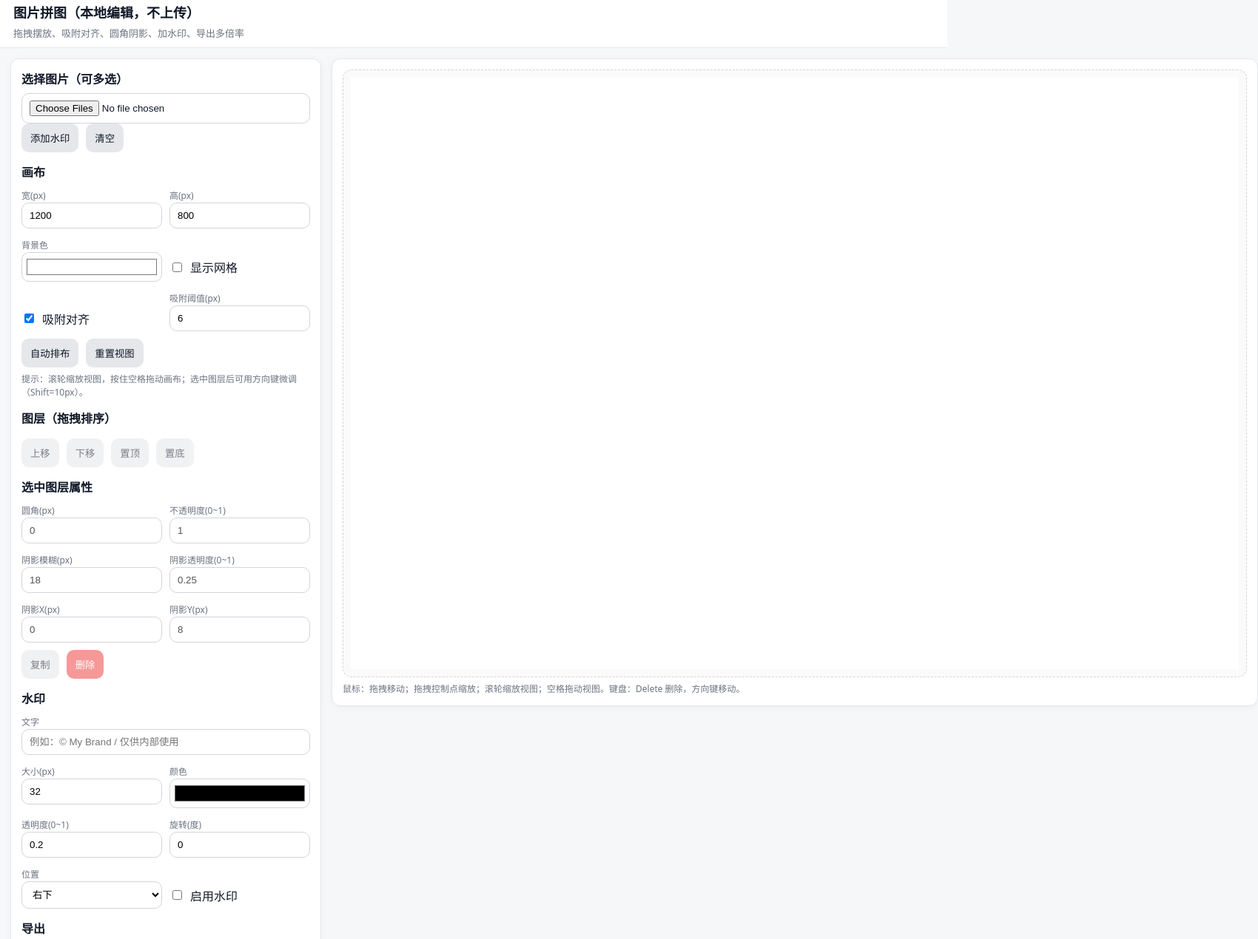
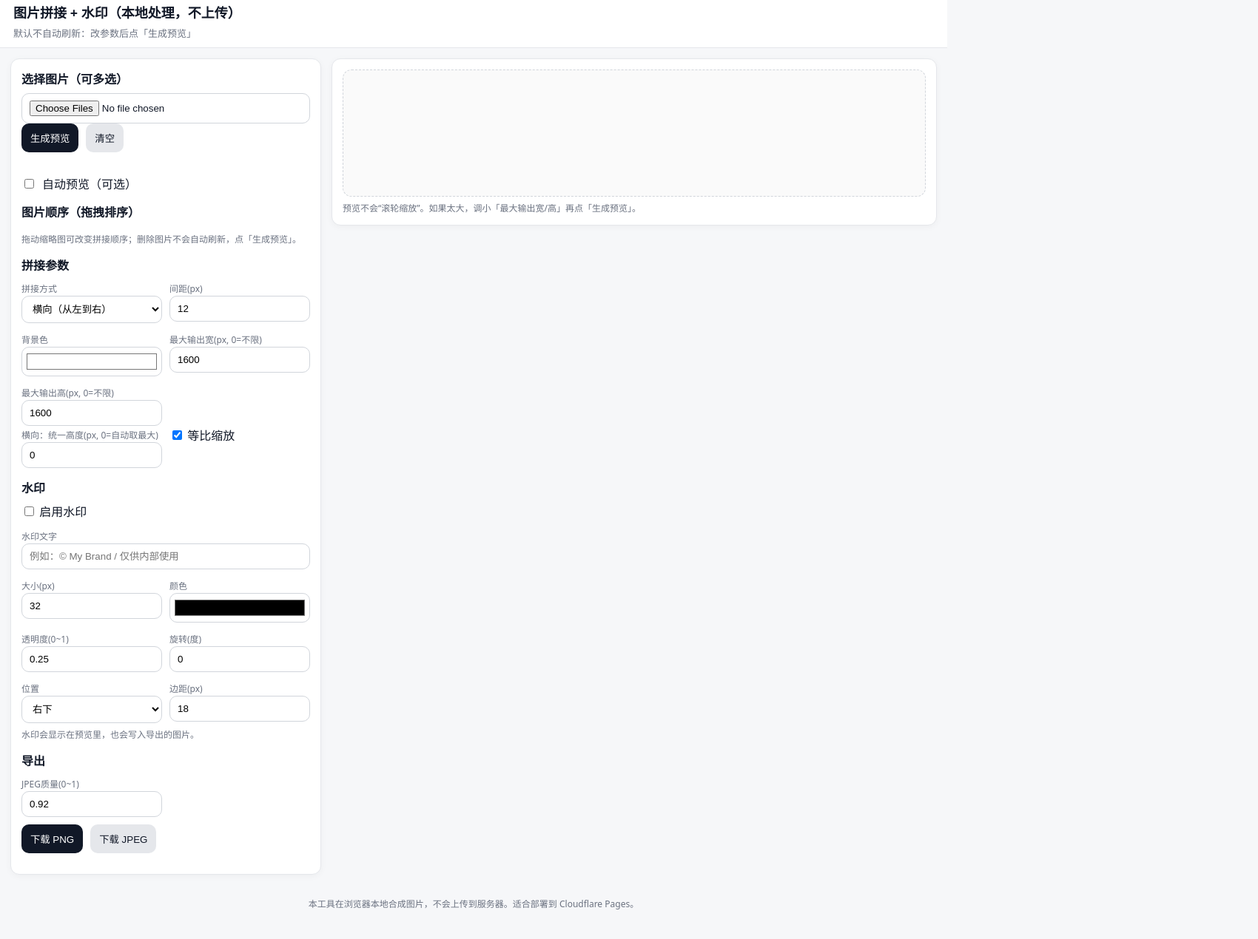
Before and after one commit to masalanice/image-stitcher, a plain HTML site: page index.html in a window 1280 px wide. Shown: the part 15-1285 px from the top of the page at 74% size, 1700 px wide, since content can reach past the window. After the commit the page ends 1264 px from the top, so only its background shows below. Drawn offline with Linux system fonts and the light colour scheme.

Commit message:
Update index.html

```diff
--- a/index.html
+++ b/index.html
@@ -3,13 +3,13 @@
 <head>
   <meta charset="utf-8" />
   <meta name="viewport" content="width=device-width,initial-scale=1" />
-  <title>图片拼图（本地编辑）</title>
+  <title>图片拼接 + 水印（本地处理）</title>
   <link rel="stylesheet" href="./style.css" />
 </head>
 <body>
   <header class="topbar">
-    <h1>图片拼图（本地编辑，不上传）</h1>
-    <div class="hint">拖拽摆放、吸附对齐、圆角阴影、加水印、导出多倍率</div>
+    <h1>图片拼接 + 水印（本地处理，不上传）</h1>
+    <div class="hint">默认不自动刷新：改参数后点「生成预览」</div>
   </header>
 
   <main class="layout">
@@ -18,102 +18,119 @@
         <label class="label">选择图片（可多选）</label>
         <input id="fileInput" type="file" accept="image/*" multiple />
         <div class="row gap">
-          <button id="addTextBtn" type="button" class="btn secondary">添加水印</button>
+          <button id="renderBtn" type="button" class="btn">生成预览</button>
           <button id="clearBtn" type="button" class="btn secondary">清空</button>
+        </div>
+        <div class="row gap" style="margin-top:8px;">
+          <label class="checkbox">
+            <input id="autoRender" type="checkbox" />
+            <span>自动预览（可选）</span>
+          </label>
         </div>
       </div>
 
       <div class="block">
-        <label class="label">画布</label>
+        <label class="label">图片顺序（拖拽排序）</label>
+        <ul id="thumbList" class="thumbs"></ul>
+        <div class="small">拖动缩略图可改变拼接顺序；删除图片不会自动刷新，点「生成预览」。</div>
+      </div>
+
+      <div class="block">
+        <label class="label">拼接参数</label>
         <div class="grid2">
           <div>
-            <label class="small">宽(px)</label>
-            <input id="canvasW" type="number" min="64" value="1200" />
+            <label class="small">拼接方式</label>
+            <select id="layoutMode">
+              <option value="h">横向（从左到右）</option>
+              <option value="v">纵向（从上到下）</option>
+              <option value="grid">网格</option>
+            </select>
           </div>
           <div>
-            <label class="small">高(px)</label>
-            <input id="canvasH" type="number" min="64" value="800" />
+            <label class="small">间距(px)</label>
+            <input id="gap" type="number" min="0" value="12" />
           </div>
+
           <div>
             <label class="small">背景色</label>
             <input id="bg" type="color" value="#ffffff" />
           </div>
-          <div class="checkbox">
-            <input id="showGrid" type="checkbox" />
-            <label for="showGrid">显示网格</label>
+          <div>
+            <label class="small">最大输出宽(px, 0=不限)</label>
+            <input id="maxW" type="number" min="0" value="1600" />
           </div>
-          <div class="checkbox">
-            <input id="snap" type="checkbox" checked />
-            <label for="snap">吸附对齐</label>
+
+          <div>
+            <label class="small">最大输出高(px, 0=不限)</label>
+            <input id="maxH" type="number" min="0" value="1600" />
           </div>
+          <div></div>
+        </div>
+
+        <div id="hOptions" class="subblock">
+          <div class="grid2">
             <div>
-            <label class="small">吸附阈值(px)</label>
-            <input id="snapT" type="number" min="0" value="6" />
+              <label class="small">横向：统一高度(px, 0=自动取最大)</label>
+              <input id="targetH" type="number" min="0" value="0" />
+            </div>
+            <div class="checkboxRow">
+              <input id="hKeep" type="checkbox" checked />
+              <label for="hKeep">等比缩放</label>
+            </div>
           </div>
         </div>
 
-        <div class="row gap" style="margin-top:10px;">
-          <button id="fitAllBtn" type="button" class="btn secondary">自动排布</button>
-          <button id="resetZoomBtn" type="button" class="btn secondary">重置视图</button>
+        <div id="vOptions" class="subblock" style="display:none;">
+          <div class="grid2">
+            <div>
+              <label class="small">纵向：统一宽度(px, 0=自动取最大)</label>
+              <input id="targetW" type="number" min="0" value="0" />
             </div>
-        <div class="small">提示：滚轮缩放视图，按住空格拖动画布；选中图层后可用方向键微调（Shift=10px）。</div>
+            <div class="checkboxRow">
+              <input id="vKeep" type="checkbox" checked />
+              <label for="vKeep">等比缩放</label>
             </div>
-
-      <div class="block">
-        <label class="label">图层（拖拽排序）</label>
-        <ul id="layerList" class="layers"></ul>
-        <div class="row gap">
-          <button id="bringUpBtn" class="btn secondary" type="button">上移</button>
-          <button id="bringDownBtn" class="btn secondary" type="button">下移</button>
-          <button id="toTopBtn" class="btn secondary" type="button">置顶</button>
-          <button id="toBottomBtn" class="btn secondary" type="button">置底</button>
           </div>
         </div>
 
-      <div class="block">
-        <label class="label">选中图层属性</label>
+        <div id="gridOptions" class="subblock" style="display:none;">
           <div class="grid2">
             <div>
-            <label class="small">圆角(px)</label>
-            <input id="radius" type="number" min="0" value="0" />
+              <label class="small">网格：列数</label>
+              <input id="cols" type="number" min="1" value="3" />
             </div>
             <div>
-            <label class="small">不透明度(0~1)</label>
-            <input id="opacity" type="number" min="0" max="1" step="0.05" value="1" />
-          </div>
-
-          <div>
-            <label class="small">阴影模糊(px)</label>
-            <input id="sBlur" type="number" min="0" value="18" />
+              <label class="small">单元格模式</label>
+              <select id="fitMode">
+                <option value="contain">contain（完整显示）</option>
+                <option value="cover">cover（铺满裁剪）</option>
+              </select>
             </div>
             <div>
-            <label class="small">阴影透明度(0~1)</label>
-            <input id="sAlpha" type="number" min="0" max="1" step="0.05" value="0.25" />
-          </div>
-
-          <div>
-            <label class="small">阴影X(px)</label>
-            <input id="sX" type="number" value="0" />
+              <label class="small">单元格宽(px, 0=自动取最大)</label>
+              <input id="cellW" type="number" min="0" value="0" />
             </div>
             <div>
-            <label class="small">阴影Y(px)</label>
-            <input id="sY" type="number" value="8" />
+              <label class="small">单元格高(px, 0=自动取最大)</label>
+              <input id="cellH" type="number" min="0" value="0" />
             </div>
           </div>
-
-        <div class="row gap" style="margin-top:10px;">
-          <button id="dupBtn" class="btn secondary" type="button">复制</button>
-          <button id="delBtn" class="btn danger" type="button">删除</button>
         </div>
       </div>
 
       <div class="block">
         <label class="label">水印</label>
         <div class="grid2">
+          <div class="checkboxRow" style="grid-column: 1 / -1;">
+            <input id="wmEnable" type="checkbox" />
+            <label for="wmEnable">启用水印</label>
+          </div>
+
           <div style="grid-column: 1 / -1;">
-            <label class="small">文字</label>
+            <label class="small">水印文字</label>
             <input id="wmText" type="text" placeholder="例如：© My Brand / 仅供内部使用" />
           </div>
+
           <div>
             <label class="small">大小(px)</label>
             <input id="wmSize" type="number" min="8" value="32" />
@@ -122,14 +139,16 @@
             <label class="small">颜色</label>
             <input id="wmColor" type="color" value="#000000" />
           </div>
+
           <div>
             <label class="small">透明度(0~1)</label>
-            <input id="wmAlpha" type="number" min="0" max="1" step="0.05" value="0.2" />
+            <input id="wmAlpha" type="number" min="0" max="1" step="0.05" value="0.25" />
           </div>
           <div>
             <label class="small">旋转(度)</label>
             <input id="wmRot" type="number" value="0" />
           </div>
+
           <div>
             <label class="small">位置</label>
             <select id="wmPos">
@@ -140,29 +159,17 @@
               <option value="c">居中</option>
             </select>
           </div>
-          <div class="checkbox">
-            <input id="wmEnable" type="checkbox" />
-            <label for="wmEnable">启用水印</label>
+          <div>
+            <label class="small">边距(px)</label>
+            <input id="wmPad" type="number" min="0" value="18" />
           </div>
         </div>
+        <div class="small">水印会显示在预览里，也会写入导出的图片。</div>
       </div>
 
       <div class="block">
         <label class="label">导出</label>
         <div class="grid2">
-          <div>
-            <label class="small">倍率</label>
-            <select id="scale">
-              <option value="1">1x</option>
-              <option value="2">2x</option>
-              <option value="3">3x</option>
-              <option value="custom">自定义</option>
-            </select>
-          </div>
-          <div>
-            <label class="small">自定义倍率</label>
-            <input id="scaleCustom" type="number" min="0.25" step="0.25" value="1" />
-          </div>
           <div>
             <label class="small">JPEG质量(0~1)</label>
             <input id="jpegQ" type="number" min="0" max="1" step="0.05" value="0.92" />
@@ -182,11 +189,13 @@
       <div class="canvasWrap">
         <canvas id="canvas"></canvas>
       </div>
-      <div class="small">鼠标：拖拽移动；拖拽控制点缩放；滚轮缩放视图；空格拖动视图。键盘：Delete 删除，方向键移动。</div>
+      <div class="small">预览不会“滚轮缩放”。如果太大，调小「最大输出宽/高」再点「生成预览」。</div>
     </section>
   </main>
 
-  <footer class="footer small">浏览器本地合成，不会上传到服务器。适合 Cloudflare Pages 部署。</footer>
+  <footer class="footer small">
+    本工具在浏览器本地合成图片，不会上传到服务器。适合部署到 Cloudflare Pages。
+  </footer>
 
   <script type="module" src="./app.js"></script>
 </body>
```
Lines whose indentation alone changed are shown as unchanged.
